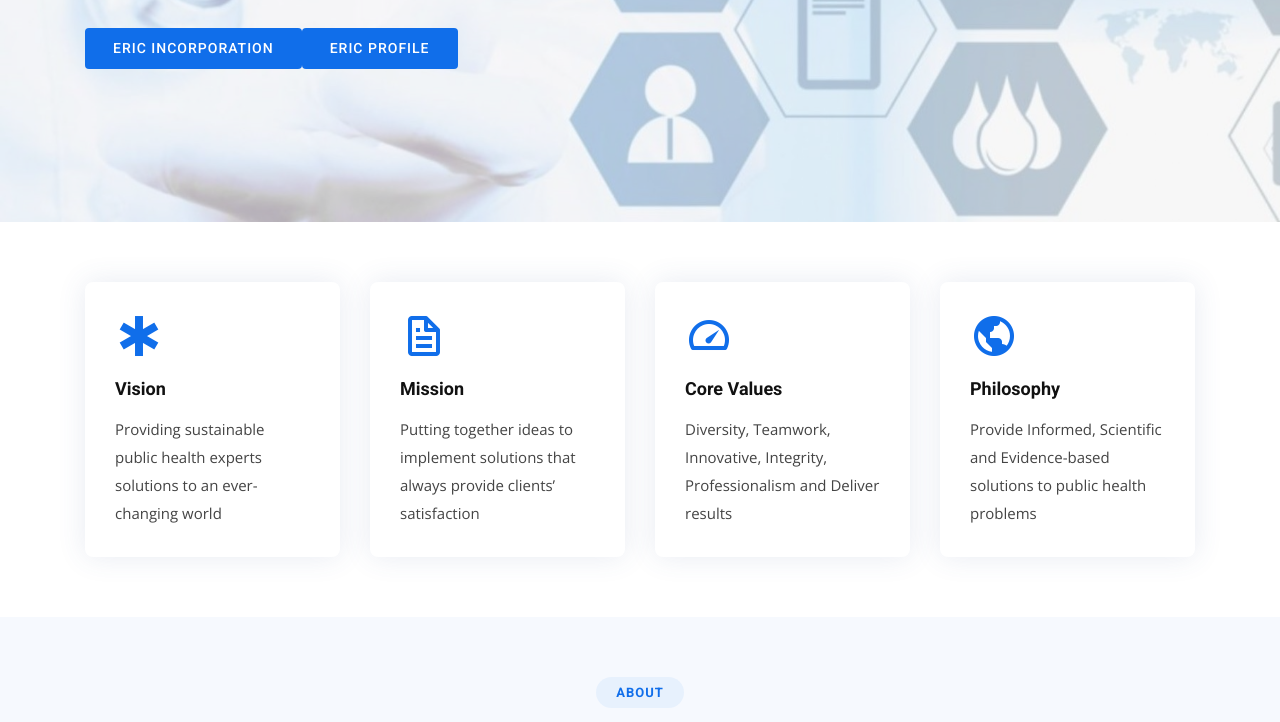
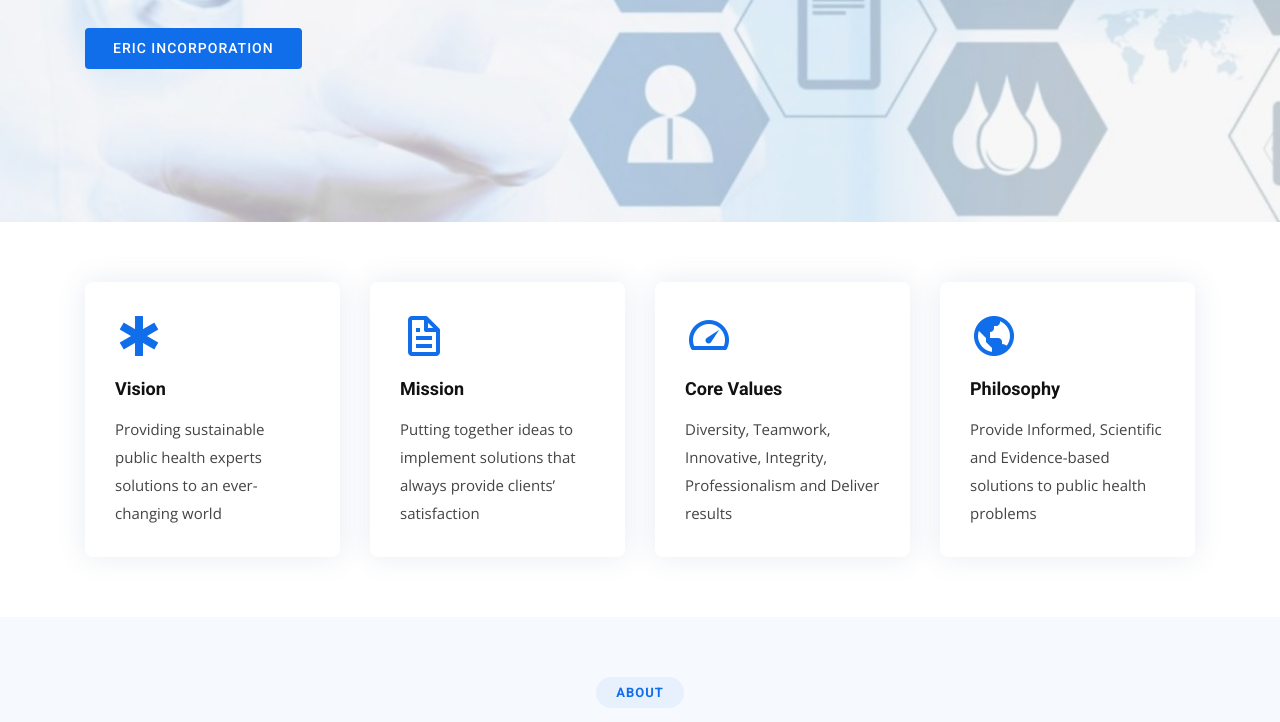
Before and after one commit to musakana/ERIC-WEBSITE, a plain HTML site: page index.html in a window 1280 px wide. Shown: the part 378-1100 px from the top of the page. Drawn offline with nearby package versions, Linux system fonts and the light colour scheme.

Commit message:
Update index.html

```diff
--- a/index.html
+++ b/index.html
@@ -81,7 +81,7 @@
       <div class="d-flex">
         <a href="assets/files/corp.pdf" target="blank" class="btn-get-started scrollto">ERIC Incorporation</a>
         <!-- <a href="https://www.youtube.com/watch?v=jDDaplaOz7Q" class="venobox btn-watch-video" data-vbtype="video" data-autoplay="true"> Watch Video <i class="icofont-play-alt-2"></i></a> -->
-        <a href="assets/files/profile.pdf" target='blank' class="btn-get-started scrollto">ERIC Profile</a>
+        <!-- <a href="assets/files/profile.pdf" target='blank' class="btn-get-started scrollto">ERIC Profile</a> -->
       </div>
     </div>
   </section><!-- End Hero -->
```
